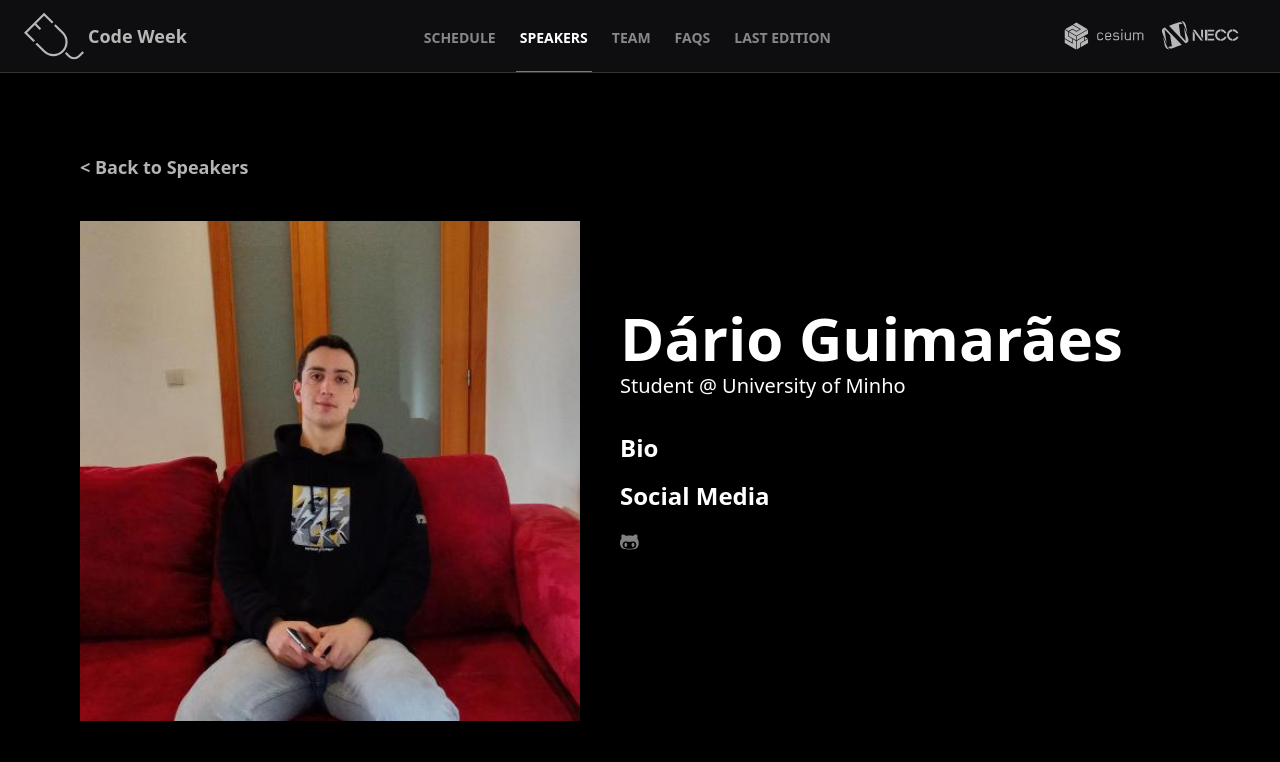
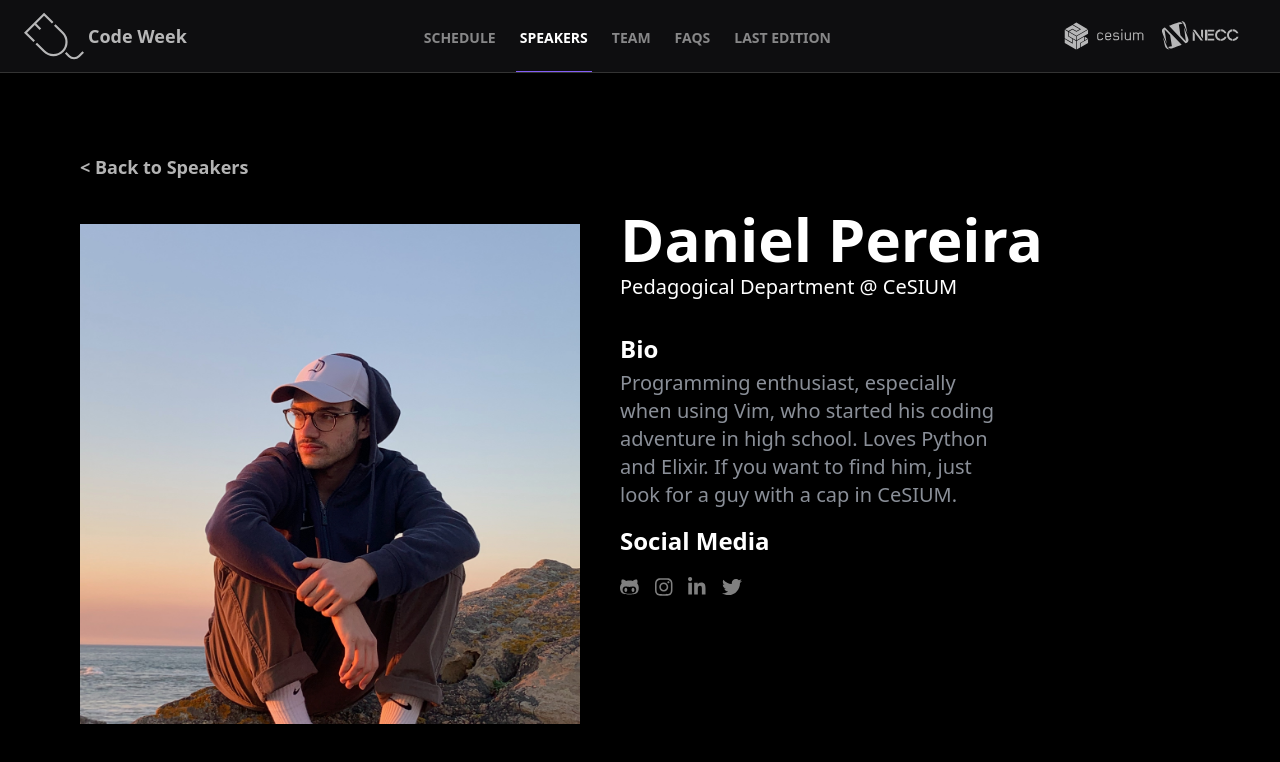
Before and after one commit to cesium/codeweek, a Next.js app: page /speaker/0 in a window 1280 px wide. Shown: the top 762 px of the page. Built offline with nearby package versions, Linux system fonts and the light colour scheme.

Commit message:
Polish some details (#50)

```diff
--- a/data/speakers.json
+++ b/data/speakers.json
@@ -1,4 +1,14 @@
 [
+  {
+    "name": "Daniel Pereira",
+    "bio": "Programming enthusiast, especially when using Vim, who started his coding adventure in high school. Loves Python and Elixir. If you want to find him, just look for a guy with a cap in CeSIUM.",
+    "role": "Pedagogical Department @ CeSIUM",
+    "twitter": "danielsp_45",
+    "instagram": "danielsp_45",
+    "linkedin": "daniel-pereira45",
+    "github": "danielsp45",
+    "photo": "danielpereira.jpg"
+  },
   {
     "name": "Dário Guimarães",
     "bio": "",
@@ -17,7 +27,7 @@
   },
   {
     "name": "Ioannis Nezis",
-    "bio": "Kubernetes, WebAssembly, Serveless, Cloud computing and Elixir - all things i dont know shit about. I have my tippy toes in full stack development with Django and I'm trying to get into DevOps stuff. Procrastination Enthusiast, working @ nothing important.",
+    "bio": "Kubernetes, WebAssembly, Serverless, Cloud computing and Elixir - things he says that doesn't know shit about. He has his tippy toes in full stack development with Django and is trying to get into DevOps stuff. Procrastination enthusiast, working @ nothing important.",
     "role": "Erasmus Student @ University of Minho",
     "github": "ioannisnezis",
     "photo": "ioannisnezis.jpg"
@@ -38,16 +48,6 @@
     "linkedin": "",
     "github": "",
     "photo": "henriquepereira.jpg"
-  },
-  {
-    "name": "Daniel Pereira",
-    "bio": "Programming enthusiast, especially when using Vim, who started his coding adventure in high school. Loves Python and Elixir. If you want to find him, just look for a guy with an hat in CeSIUM.",
-    "role": "Pedagogical Department @ CeSIUM",
-    "twitter": "danielsp_45",
-    "instagram": "danielsp_45",
-    "linkedin": "daniel-pereira45",
-    "github": "danielsp45",
-    "photo": "danielpereira.jpg"
   },
   {
     "name": "Matilde Bravo",
--- a/pages/speaker/[slug].js
+++ b/pages/speaker/[slug].js
@@ -72,7 +72,7 @@ export default function Speaker() {
                   Social Media
                 </p>
               )}
-              <div className="space-x-4 w-[100px] h-[100px] mt-4 gap-x-6 text-white text-xl">
+              <div className="space-x-4 w-[160px] h-[160px] mt-4 gap-x-6 text-white text-xl">
                 {speaker.github && (
                   <a
                     className="opacity-50 hover:opacity-100"
```
